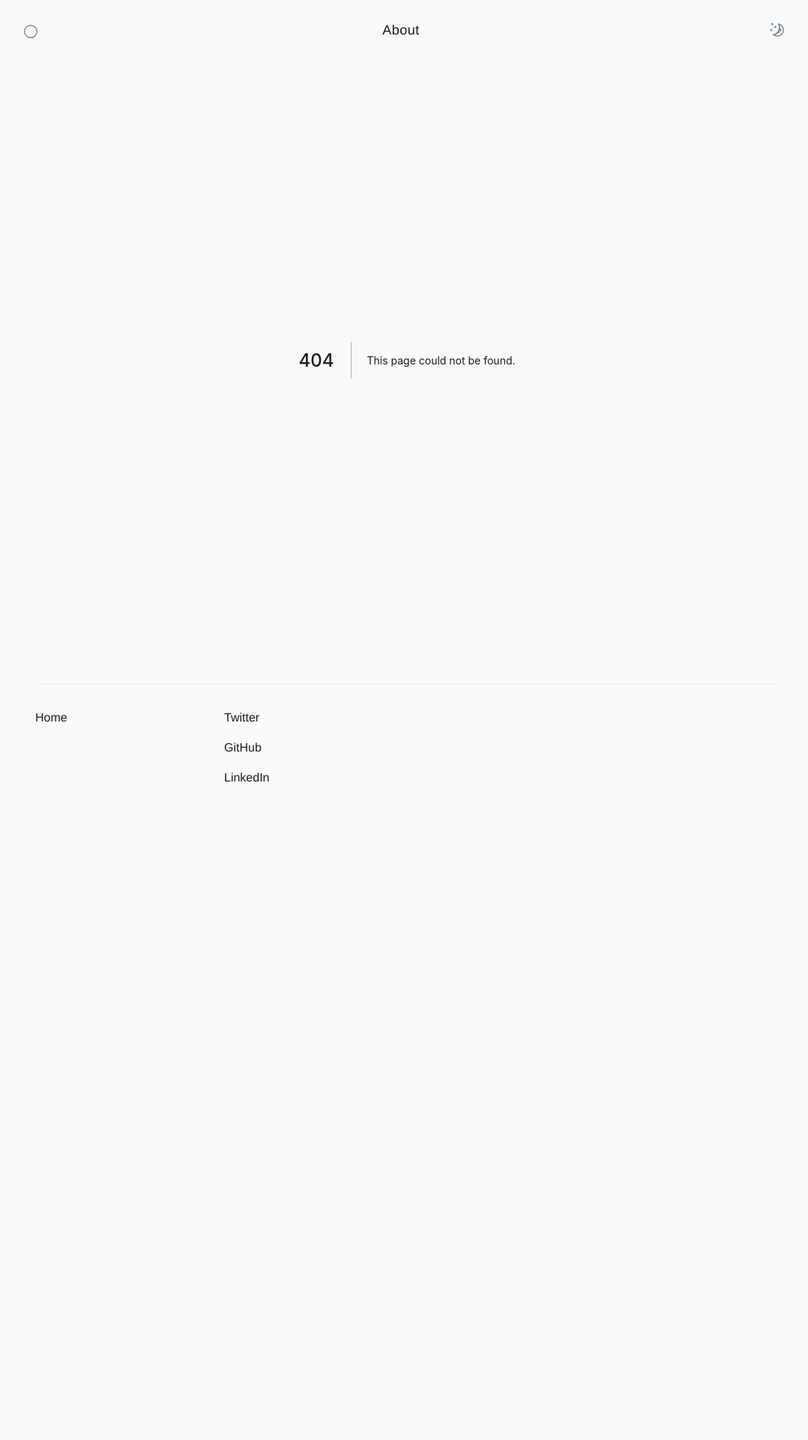
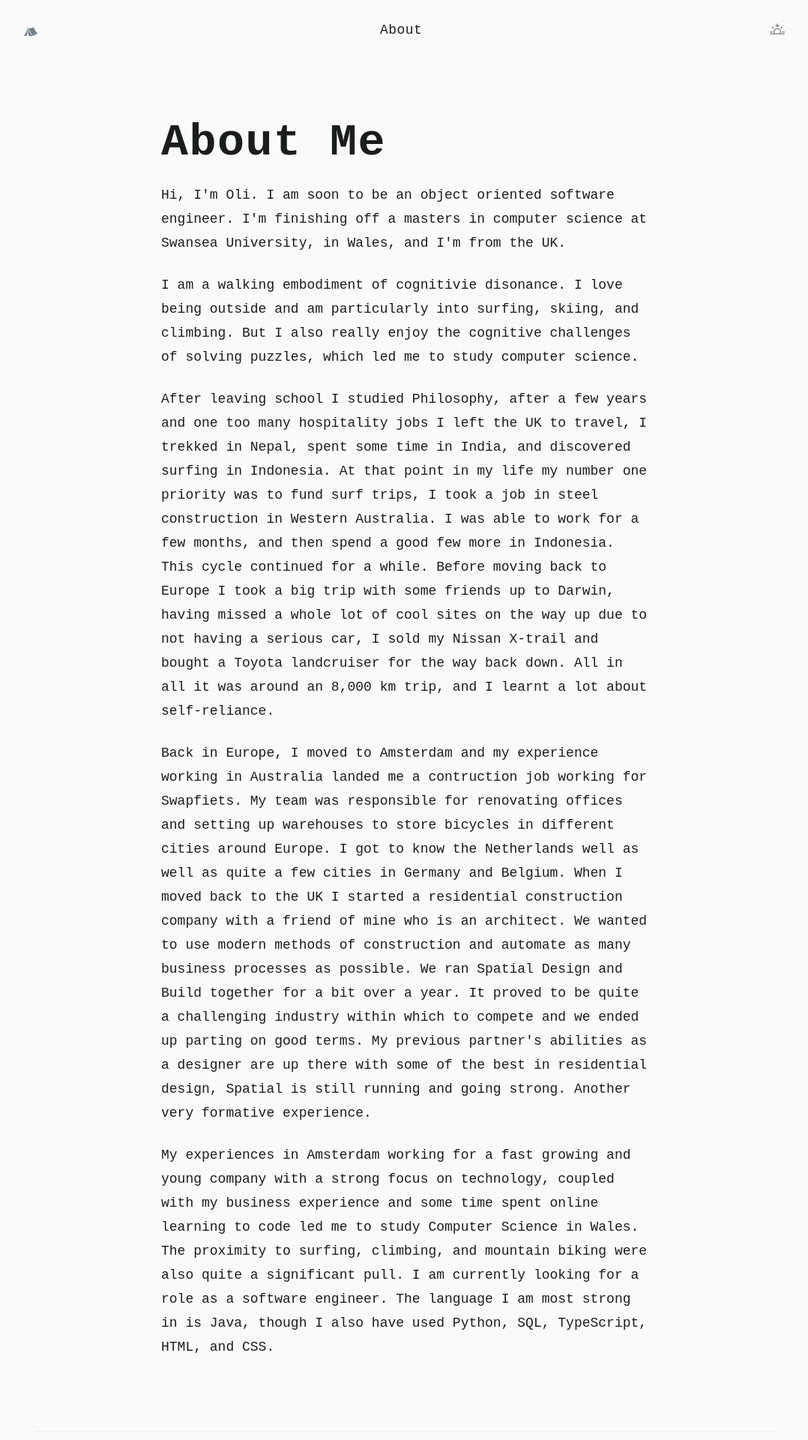
Before and after one commit to ORJackson/oliverr-website, a Next.js app: page /about in a window 1280 px wide. Before the commit this address had no page. Shown: the top 1920 px of the page at 75% size, without its empty margins (97-1175 px from the left). Before the commit the page ends 1145 px from the top, so only its background shows below. Built offline with nearby package versions, Linux system fonts and the light colour scheme.

Commit message:
commit 3

```diff
--- a/components/layout/DarkModeToggle.tsx
+++ b/components/layout/DarkModeToggle.tsx
@@ -1,6 +1,6 @@
 import React, { useEffect, useState } from 'react';
 import * as Toggle from '@radix-ui/react-toggle';
-import { MoonIcon, SunIcon } from '@radix-ui/react-icons';
+import { BsSunrise, BsSunset } from 'react-icons/bs';
 import { useTheme } from 'next-themes';
 
 export const DarkModeToggle = () => {
@@ -20,9 +20,9 @@ export const DarkModeToggle = () => {
       }
     >
       {theme === 'dark' ? (
-        <SunIcon className="w-5 h-5" />
+        <BsSunrise className="w-5 h-5" />
       ) : (
-        <MoonIcon className="w-5 h-5" />
+        <BsSunset className="w-5 h-5" />
       )}
     </Toggle.Root>
   );
--- a/components/layout/Footer.tsx
+++ b/components/layout/Footer.tsx
@@ -6,14 +6,14 @@ export const Footer = () => {
     <footer className="flex flex-col justify-center items-start max-w-screen-lg px-4 mx-auto py-8">
       <hr className="w-full border-1 border-gray-100 dark:border-gray-800 mb-8" />
       <div className="w-full grid grid-cols-1 gap-4 pb-16 sm:grid-cols-4">
-        <div className="flex flex-col space-y-4">
+        {/* <div className="flex flex-col space-y-4">
           <Link href="/">
             <a>Home</a>
           </Link>
-          {/* <Link href="/about">
+          <Link href="/about">
             <a>About</a>
-          </Link> */}
-        </div>
+          </Link>
+        </div> */}
         <div className="flex flex-col space-y-4">
           <a
             target="_blank"
@@ -22,6 +22,8 @@ export const Footer = () => {
           >
             Twitter
           </a>
+        </div>
+        <div className="flex flex-col space-y-4">
           <a
             target="_blank"
             rel="noopener noreferrer"
@@ -29,6 +31,8 @@ export const Footer = () => {
           >
             GitHub
           </a>
+        </div>
+        <div className="flex flex-col space-y-4">
           <a
             target="_blank"
             rel="noopener noreferrer"
--- a/components/layout/Layout.tsx
+++ b/components/layout/Layout.tsx
@@ -8,7 +8,7 @@ interface LayoutProps {
 
 export const Layout = ({ children }: LayoutProps) => {
   return (
-    <div className="dark:selection:bg-gray-100 dark:selection:text-gray-900 selection:bg-gray-800 selection:text-gray-100 dark:text-gray-100 text-gray-900 bg-gray-50 dark:bg-gray-1000  px-4">
+    <div className="min-h-screen dark:selection:bg-gray-100 dark:selection:text-gray-900 selection:bg-gray-800 selection:text-gray-100 dark:text-gray-100 text-gray-900 bg-gray-50 dark:bg-gray-1000  px-4">
       <Nav />
       <main className="max-w-screen-lg mx-auto">{children}</main>
       <Footer />
--- a/components/layout/Nav.tsx
+++ b/components/layout/Nav.tsx
@@ -1,4 +1,4 @@
-import { CircleIcon } from '@radix-ui/react-icons';
+import { GiCampingTent } from "react-icons/gi";
 import Link from 'next/link';
 import React, { useState } from 'react';
 import { DarkModeToggle } from './DarkModeToggle';
@@ -6,7 +6,6 @@ import { useRouter } from 'next/router';
 import * as DropdownMenu from '@radix-ui/react-dropdown-menu';
 import { HamburgerMenuIcon } from '@radix-ui/react-icons';
 import { AnimatePresence, motion } from 'framer-motion';
-// import { CommandPaletteIcon } from './CommandPaletteIcon';
 
 const itemVariants = {
   closed: {
@@ -45,7 +44,7 @@ export const Nav = () => {
       <nav className="flex items-center space-x-5 max-w-screen-lg mx-auto text-gray-300 dark:text-gray-200">
         <Link href="/">
           <a className="flex-grow">
-            <CircleIcon className="w-5 h-5 mt-1 hover:text-gray-1000 dark:hover:text-gray-300" />
+            <GiCampingTent className="w-5 h-5 mt-1 hover:text-gray-1000 dark:hover:text-gray-300" />
           </a>
         </Link>
         <ul className="hidden md:flex items-center space-x-6 flex-grow">
--- a/package.json
+++ b/package.json
@@ -17,13 +17,16 @@
     "next": "12.1.6",
     "next-themes": "^0.2.0",
     "react": "18.1.0",
-    "react-dom": "18.1.0"
+    "react-dom": "18.1.0",
+    "react-icons": "^4.3.1",
+    "styled-components": "^5.3.5"
   },
   "devDependencies": {
     "@tailwindcss/typography": "^0.5.2",
     "@types/node": "17.0.35",
     "@types/react": "18.0.9",
     "@types/react-dom": "18.0.5",
+    "@types/styled-components": "^5.1.25",
     "autoprefixer": "^10.4.7",
     "eslint": "8.16.0",
     "eslint-config-next": "12.1.6",
--- /dev/null
+++ b/pages/about.tsx
@@ -0,0 +1,58 @@
+import React from 'react';
+
+
+
+
+const About = () => {
+
+  return (
+    <div className="pt-6 md:pt-20 max-w-2xl mx-auto mb-16 px-2">
+      <h1 className="mb-6 text-4xl md:text-6xl font-semibold tracking-wide">
+        About Me
+      </h1>
+      <div className="prose md:prose-lg prose-p:text-gray-900 dark:prose-p:text-gray-100 dark:prose-invert prose-gray mb-16">
+        <p>
+          Hi, I'm Oli. I am soon to be an object oriented software engineer. I'm finishing off a masters in computer science at Swansea University, in Wales, and I'm from the UK.
+
+        </p>
+
+        <p>
+          I am a walking embodiment of cognitivie disonance. I love being outside and am particularly into surfing, skiing, and climbing.
+          But I also really enjoy the cognitive challenges of solving puzzles, which led me to study computer science.
+        </p>
+
+        <p>
+          After leaving school I studied Philosophy, after a few years and one too many hospitality jobs I left the UK to travel, I trekked in Nepal, spent some time in India, and discovered surfing in Indonesia.
+          At that point in my life my number one priority was to fund surf trips, I took a job in steel construction in Western Australia. I was able to work for a few months, and then spend a good few more in Indonesia.
+          This cycle continued for a while. Before moving back to Europe I took a big trip with some friends up to Darwin, having missed a whole lot of cool sites on the way up due to not having a serious car,
+          I sold my Nissan X-trail and bought a Toyota landcruiser for the way back down. All in all it was around an 8,000 km trip, and I learnt a lot about self-reliance.
+
+        </p>
+
+        <p>
+        Back in Europe, I moved to Amsterdam and my experience working in Australia landed me a contruction job working for Swapfiets. My team was responsible for renovating offices and setting up warehouses to store bicycles in different cities around Europe.
+          I got to know the Netherlands well as well as quite a few cities in Germany and Belgium.
+          When I moved back to the UK I started a residential construction company with a friend of mine who is an architect. We wanted to use modern methods of construction and automate as many business processes as possible.
+          We ran Spatial Design and Build together for a bit over a year.
+          It proved to be quite a challenging industry within which to compete and we ended up parting on good terms. My previous partner's abilities as a designer are up there with some of the best in residential design, Spatial is still running and going strong.
+          Another very formative experience.
+
+        </p>
+
+        <p>
+        My experiences in Amsterdam working for a fast growing and young company with a strong focus on technology, coupled with my business experience and some time spent online learning to code led me to study Computer Science in Wales.
+          The proximity to surfing, climbing, and mountain biking were also quite a significant pull.
+          I am currently looking for a role as a software engineer. The language I am most strong in is Java, though I also have used Python, SQL, TypeScript, HTML, and CSS.
+
+        </p>
+
+
+
+
+      </div>
+
+    </div>
+  );
+};
+
+export default About;
--- a/pages/index.tsx
+++ b/pages/index.tsx
@@ -1,6 +1,7 @@
 import { Hero } from '../components/Hero';
 import type { NextPage } from 'next';
 import Head from 'next/head';
+
 
 const Home: NextPage = () => {
   return (
--- a/styles/index.css
+++ b/styles/index.css
@@ -9,8 +9,13 @@ html {
 }
 
 body {
-  min-height: 100%;
+  min-height: 100vh;
 }
+
+
+
+
+
 @media (prefers-reduced-motion) {
   html {
     scroll-behavior: auto;
--- a/tailwind.config.js
+++ b/tailwind.config.js
@@ -8,7 +8,7 @@ module.exports = {
       extend: {
         typography: ({ theme }) => ({}),
         fontFamily: {
-          sans: ['Poppins', 'Helvetica', 'Arial', 'sans-serif'],
+          sans: ['monospace', 'Poppins', 'Helvetica', 'Arial', 'sans-serif'],
         },
         typography: {
           DEFAULT: {
```
Also changed, not shown: 1 other file (tests, documents, lock files or other folders).
